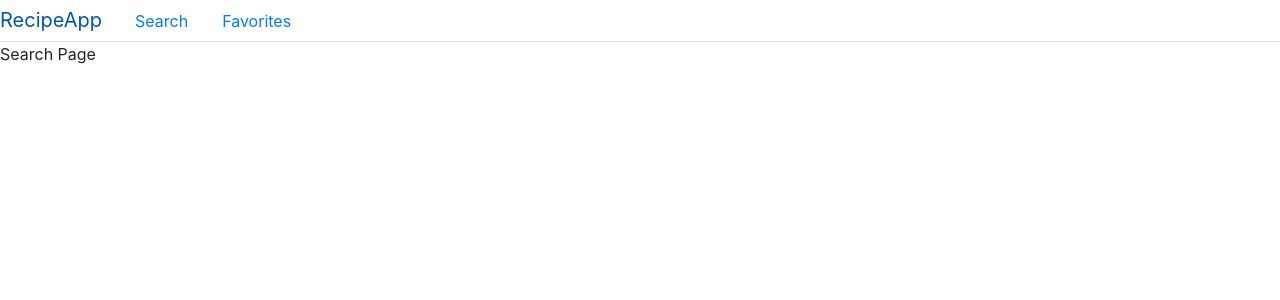
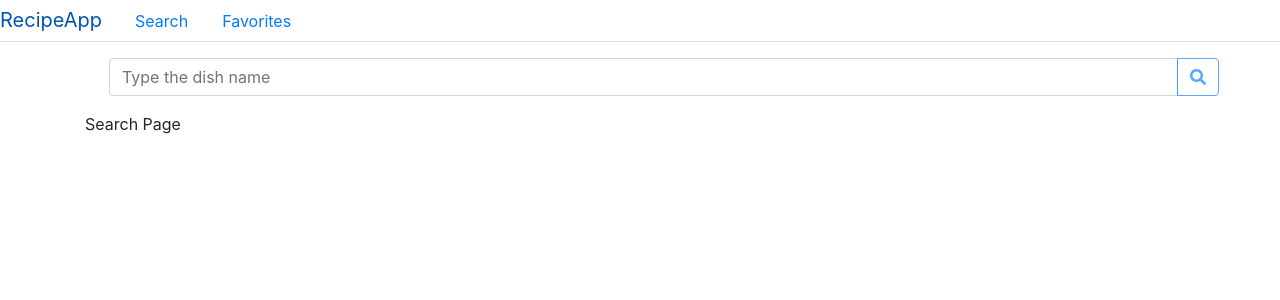
Before and after one commit to alexanderchernetsky/chernetsky-mobx-project, a React (Create React App) app: page /#/search in a window 1280 px wide. Shown: the top 300 px of the page. Built offline with nearby package versions, Linux system fonts and the light colour scheme.

Commit message:
Add fontawesome, create SearchBar component

```diff
--- a/package.json
+++ b/package.json
@@ -28,6 +28,7 @@
     "not op_mini all"
   ],
   "devDependencies": {
+    "@fortawesome/fontawesome-free": "^5.7.2",
     "customize-cra": "^0.2.11",
     "mobx-react-devtools": "^6.0.3",
     "react-app-rewired": "^2.1.0"
--- /dev/null
+++ b/src/components/SearchBar.js
@@ -0,0 +1,37 @@
+import React from 'react';
+import {observer} from "mobx-react";
+
+
+const SearchBar = observer(({isLoading, onSearch, query, onChange}) => (
+    <div className="input-group my-3 mx-4">
+      <input type="text"
+             className="form-control"
+             aria-label="Type the dish name"
+             placeholder="Type the dish name"
+             onChange={onChange}
+      />
+      <div className="input-group-append">
+        <button
+            disabled={isLoading || query.length === 0}
+            onClick={onSearch}
+            className="btn btn-outline-primary"
+            type="button">
+          {isLoading ? (
+              <i className = "fa fa-spinner fa-spin fa-fw"/>
+          ) : (
+              <i className="fa fa-search" aria-hidden="true"/>
+          )}
+        </button>
+      </div>
+    </div>
+    )
+);
+
+SearchBar.defaultProps = {
+  isLoading: false,
+  onSearch: () => console.log('searching'),
+  query: '',
+  onChange: () => console.log('changing'),
+};
+
+export default SearchBar;
--- a/src/index.js
+++ b/src/index.js
@@ -3,5 +3,7 @@ import ReactDOM from 'react-dom';
 import "bootstrap/dist/css/bootstrap.css";
 import './index.css';
 import App from './App';
+import '../node_modules/@fortawesome/fontawesome-free/css/all.css';
+import '../node_modules/@fortawesome/fontawesome-free/js/all';
 
 ReactDOM.render(<App />, document.getElementById('root'));
--- a/src/pages/SearchPage.js
+++ b/src/pages/SearchPage.js
@@ -1,9 +1,11 @@
 import React, {Component} from 'react';
+import SearchBar from '../components/SearchBar';
 
 class SearchPage extends Component{
   render() {
     return (
-        <div>
+        <div className="container">
+          <SearchBar/>
           Search Page
         </div>
     )
```
Also changed, not shown: 1 other file (tests, documents, lock files or other folders).
